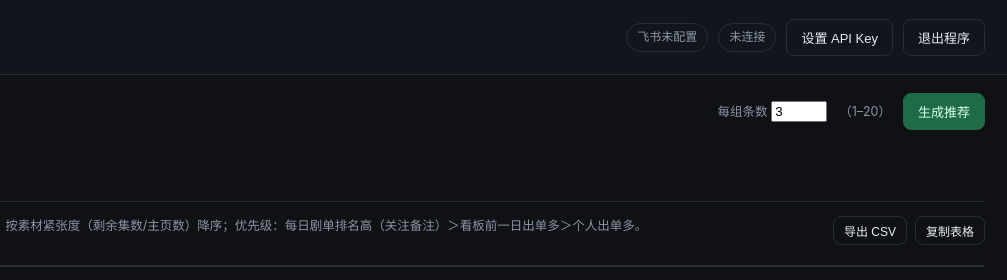
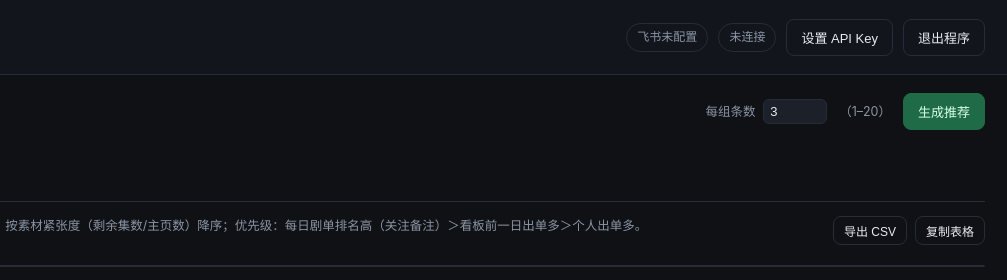
Before and after one commit to JunHuaBai96/beidou-reco, a plain HTML site: page web/index.html in a window 1280 px wide. Shown: the top 280 px of the page, 273-1280 px from the left. Drawn offline with Linux system fonts and the light colour scheme; files that its build step writes are made by us from their sources; no server answers; files whose address does not match are found by name.

Commit message:
v1.2.1: web/style.css

```diff
--- a/web/style.css
+++ b/web/style.css
@@ -42,6 +42,8 @@ button:disabled{opacity:.5;cursor:not-allowed}
 .muted{color:var(--muted);font-size:12.5px}
 select{background:var(--panel2);color:var(--text);border:1px solid var(--line);
   border-radius:6px;padding:4px 6px;margin-left:4px}
+input.num{width:64px;background:var(--panel2);color:var(--text);border:1px solid var(--line);
+  border-radius:6px;padding:4px 6px;margin-left:4px;font-size:13px}
 .progress{background:var(--panel);border:1px solid var(--line);border-radius:10px;
   padding:10px 12px;margin-bottom:14px}
 .bar{height:5px;background:#0b0d11;border-radius:4px;overflow:hidden}
```
